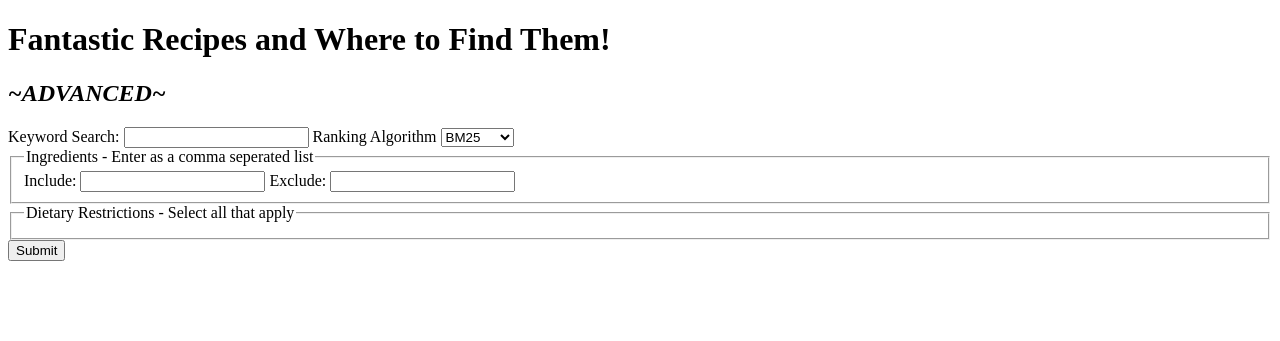
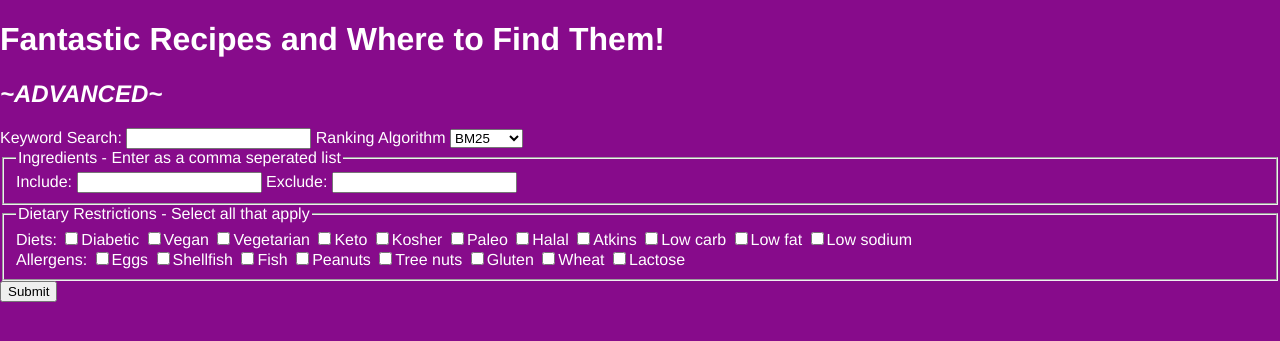
Before and after one commit to benjamineavenson/CS454_Project, a Flask app: page /advanced_search in a window 1280 px wide. Shown: the top 341 px of the page. Run offline with Flask 2, Linux system fonts and the light colour scheme.

Commit message:
Added single color background and checkboxes for diets and allergens

```diff
--- a/templates/advanced.html
+++ b/templates/advanced.html
@@ -1,9 +1,20 @@
 <!DOCTYPE html>
 <html>
 <head>
-        <title>FRAWTFT</title>
+    <title>FRAWFT</title>
+    <style>
+	body {
+	    background: rgb(135,11,139);
+	    color: white;
+	    font-family: Helvetica;
+	    margin: 0;
+	    padding: 0;
+	}
+    </style>
+
 </head>
 <body>
+
     <h1>Fantastic Recipes and Where to Find Them!</h1>
     <h2><i>~ADVANCED~</i></h2>
 
@@ -25,6 +36,28 @@
         </fieldset>
         <fieldset>
             <legend>Dietary Restrictions - Select all that apply</legend>
+		<label for='diet_names'>Diets:</label>
+		<input type="checkbox" name="Diabetic" value="Diabetic">Diabetic
+		<input type="checkbox" name="Vegan" value="Vegan">Vegan
+		<input type="checkbox" name="Vegetarian" value="Vegetarian">Vegetarian
+		<input type="checkbox" name="Keto" value="Keto">Keto
+		<input type="checkbox" name="Kosher" value="Kosher">Kosher
+		<input type="checkbox" name="Paleo" value="Paleo">Paleo
+		<input type="checkbox" name="Halal" value="Halal">Halal
+		<input type="checkbox" name="Atkins" value="Atkins">Atkins
+		<input type="checkbox" name="Low carb" value="Low carb">Low carb
+		<input type="checkbox" name="Low fat" value="Low fat">Low fat
+		<input type="checkbox" name="Low sodium" value="Low sodium">Low sodium
+		<br/>
+		<label for='Allergies'>Allergens:</label>
+		<input type="checkbox" name="Eggs" value="Eggs">Eggs
+		<input type="checkbox" name="Shellfish" value="Shellfish">Shellfish
+		<input type="checkbox" name="Fish" value="Fish">Fish
+		<input type="checkbox" name="Peanuts" value="Peanuts">Peanuts
+		<input type="checkbox" name="Tree nuts" value="Tree nuts">Tree nuts
+		<input type="checkbox" name="Gluten" value="Gluten">Gluten
+		<input type="checkbox" name="Wheat" value="Wheat">Wheat
+		<input type="checkbox" name="Lactose" value="Lactose">Lactose
         </fieldset>
         <input id='submit' type='submit'>
     </form>
```
Lines whose indentation alone changed are shown as unchanged.
